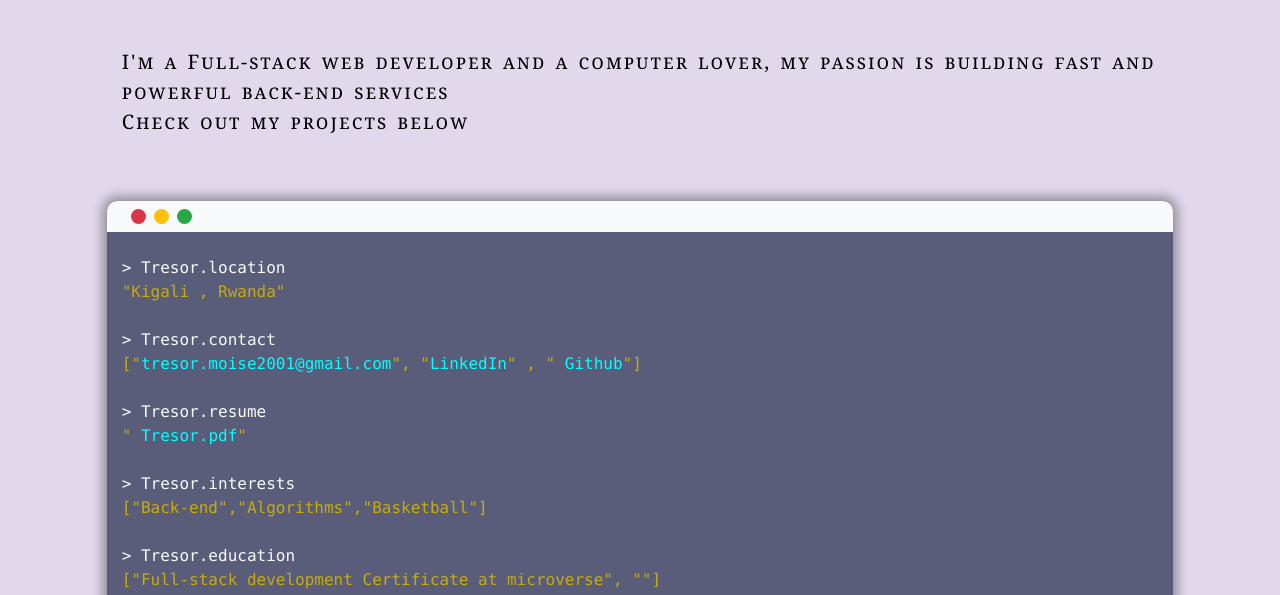
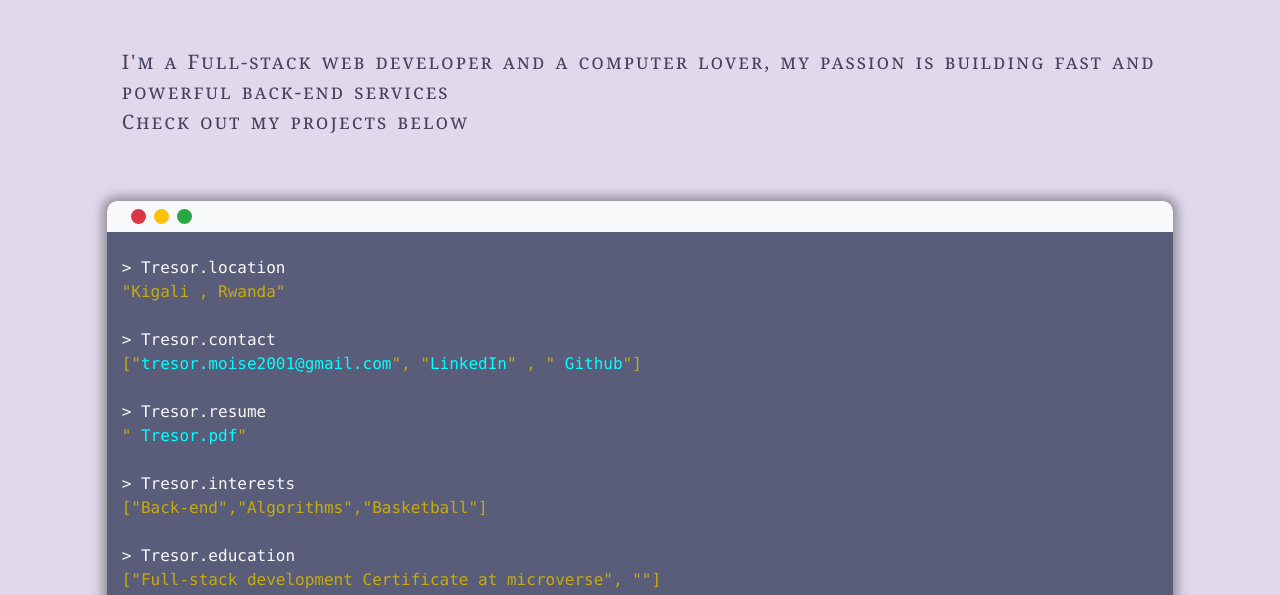
Before and after one commit to Tresor11/portfolio, a plain HTML site: page index.html in a window 1280 px wide. Shown: the part 205-800 px from the top of the page. Drawn offline with nearby package versions, Linux system fonts and the light colour scheme.

Commit message:
changed some colors

```diff
--- a/styles/style.scss
+++ b/styles/style.scss
@@ -26,7 +26,7 @@ p {
 font-size: 20px;
 letter-spacing: 2px;
 word-spacing: 2px;
-color: #000000;
+color: #46435c;
 font-weight: 400;
 text-decoration: none;
 font-style: normal;
```
Also changed, not shown: styles/style.css.
